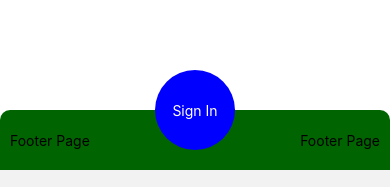
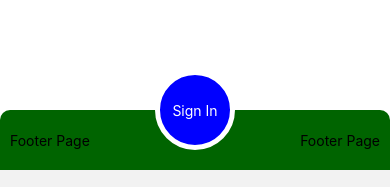
Before and after one commit to admhabits/react-native-expo-2023, a React Native app: screen /Home in a window 390 px wide. Shown: the part 654-841 px from the top of the page. Built offline with nearby package versions, Linux system fonts and the light colour scheme.

Commit message:
Border Element Floating Button

```diff
--- a/pages/Home.js
+++ b/pages/Home.js
@@ -75,6 +75,8 @@ const styles = StyleSheet.create({
   floatButton: {
     position: "absolute",
     backgroundColor: "blue",
+    borderColor: 'white',
+    borderWidth: 5,
     padding: 10,
     height: 80,
     width: 80,
```
